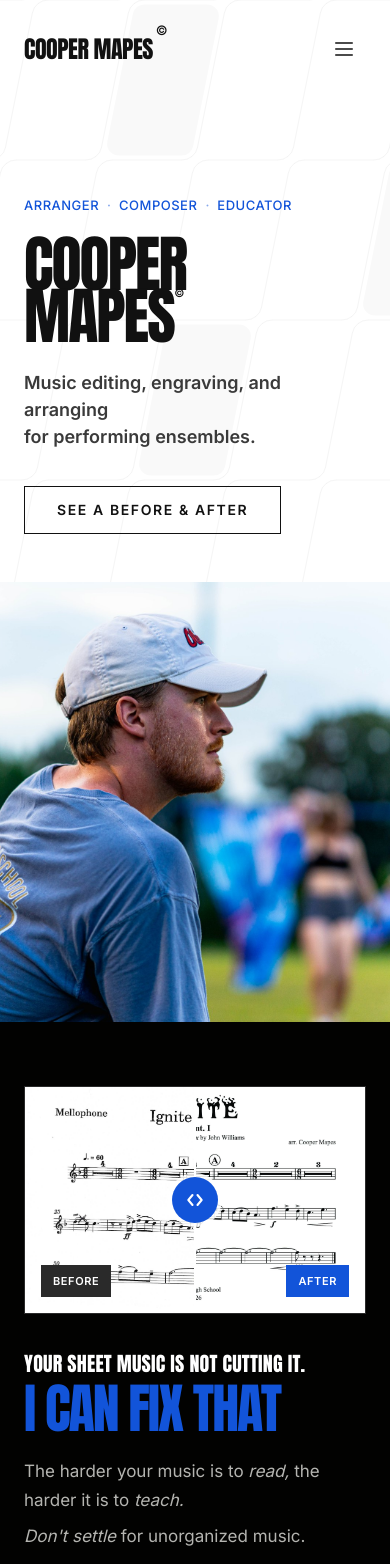
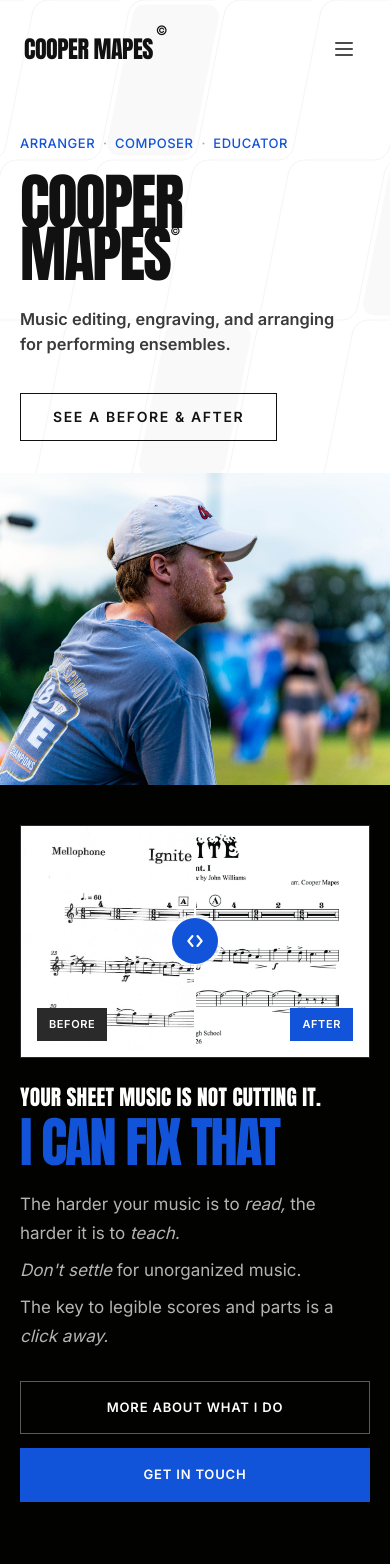
Before and after one commit to coopermapes/coopermapes.com, a Next.js app: page / in a window 390 px wide. Shown: the top 1564 px of the page. Built offline with nearby package versions, Linux system fonts and the light colour scheme.

Commit message:
feat(mobile): home page hero stack and before/after panel responsive layout

```diff
--- a/app/components/HomeSection.tsx
+++ b/app/components/HomeSection.tsx
@@ -3,6 +3,7 @@
 import { useEffect, useRef, useState } from "react";
 import { useRouter } from "next/navigation";
 import GridPattern from "./GridPattern";
+import { useIsMobile } from "../hooks/useIsMobile";
 
 function FadeUp({ delay, children, style }: { delay: number; children: React.ReactNode; style?: React.CSSProperties }) {
   const [visible, setVisible] = useState(false);
@@ -182,6 +183,7 @@ function CtaButton({ onClick }: { onClick: (e: React.MouseEvent) => void }) {
 export default function HomeSection() {
   const fixRef = useRef<HTMLDivElement>(null);
   const router = useRouter();
+  const isMobile = useIsMobile();
 
   const scrollToFix = (e: React.MouseEvent) => {
     e.preventDefault();
@@ -197,11 +199,31 @@ export default function HomeSection() {
   return (
     <section id="home">
       {/* ── Panel 1: Hero ── */}
-      <div style={{ position: "relative", overflow: "hidden", display: "flex", flexWrap: "wrap", flexDirection: "row-reverse", minHeight: "calc(100vh - 98px)", background: "#ffffff" }}>
+      <div style={{
+        position: "relative",
+        overflow: "hidden",
+        display: "flex",
+        flexWrap: "wrap",
+        flexDirection: isMobile ? "column" : "row-reverse",
+        minHeight: isMobile ? "auto" : "calc(100vh - 98px)",
+        background: "#ffffff",
+        paddingTop: isMobile ? 98 : 0,
+      }}>
         <GridPattern interactive />
 
         {/* Text column */}
-        <div style={{ flex: "1 1 460px", display: "flex", flexDirection: "column", justifyContent: "flex-start", padding: "clamp(24px,calc(27vh - 36px),384px) clamp(24px,5vw,64px) clamp(48px,6vw,96px)", position: "relative", zIndex: 1 }}>
+        <div style={{
+          flex: isMobile ? "0 0 auto" : "1 1 460px",
+          width: isMobile ? "100%" : undefined,
+          display: "flex",
+          flexDirection: "column",
+          justifyContent: "flex-start",
+          padding: isMobile
+            ? "clamp(32px,8vw,56px) clamp(20px,5vw,40px) clamp(32px,8vw,48px)"
+            : "clamp(24px,calc(27vh - 36px),384px) clamp(24px,5vw,64px) clamp(48px,6vw,96px)",
+          position: "relative",
+          zIndex: 1,
+        }}>
           {/* Eyebrow */}
           <div style={{ display: "flex", gap: 8, alignItems: "center", marginBottom: 22 }}>
             <FadeUp delay={550} style={{ display: "inline-block" }}>
@@ -231,7 +253,15 @@ export default function HomeSection() {
 
           {/* Subtitle */}
           <FadeUp delay={1050}>
-            <p style={{ fontSize: "clamp(18px,1.55vw,21px)", lineHeight: 1.5, fontWeight: 600, color: "#3A3A3A", margin: "26px 0 0", maxWidth: 440, textAlign: "left" }}>
+            <p style={{
+              fontSize: isMobile ? "clamp(16px,4.2vw,21px)" : "clamp(18px,1.55vw,21px)",
+              lineHeight: 1.5,
+              fontWeight: 600,
+              color: "#3A3A3A",
+              margin: "26px 0 0",
+              maxWidth: isMobile ? "100%" : 440,
+              textAlign: "left",
+            }}>
               Music editing, engraving, and arranging<br />for performing ensembles.
             </p>
           </FadeUp>
@@ -243,7 +273,15 @@ export default function HomeSection() {
         </div>
 
         {/* Photo column */}
-        <FadeUp delay={0} style={{ flex: "1 1 460px", alignSelf: "stretch", overflow: "hidden", minHeight: 440, background: "#EAEAEA", position: "relative" }}>
+        <FadeUp delay={0} style={{
+          flex: isMobile ? "0 0 auto" : "1 1 460px",
+          width: isMobile ? "100%" : undefined,
+          alignSelf: "stretch",
+          overflow: "hidden",
+          minHeight: isMobile ? "clamp(280px,80vw,420px)" : 440,
+          background: "#EAEAEA",
+          position: "relative",
+        }}>
           {/* eslint-disable-next-line @next/next/no-img-element */}
           <img
             src="/teaching.jpg"
@@ -255,23 +293,52 @@ export default function HomeSection() {
       </div>
 
       {/* ── Panel 2: Before/After (dark) ── */}
-      <div ref={fixRef} style={{ background: "#020201", display: "flex", flexWrap: "wrap", alignItems: "center", gap: "clamp(40px,5vw,72px)", padding: "clamp(64px,7vw,96px) clamp(24px,5vw,64px) clamp(32px,3.5vw,52px)" }}>
+      <div ref={fixRef} style={{
+        background: "#020201",
+        display: "flex",
+        flexWrap: "wrap",
+        alignItems: "center",
+        gap: isMobile ? "clamp(28px,7vw,48px)" : "clamp(40px,5vw,72px)",
+        padding: isMobile
+          ? "clamp(40px,9vw,64px) clamp(20px,5vw,40px) clamp(32px,7vw,52px)"
+          : "clamp(64px,7vw,96px) clamp(24px,5vw,64px) clamp(32px,3.5vw,52px)",
+      }}>
         {/* Slider */}
-        <div style={{ flex: "1 1 440px" }}>
+        <div style={{ flex: isMobile ? "0 0 100%" : "1 1 440px", width: isMobile ? "100%" : undefined }}>
           <ScrollFadeUp delay={0} scale>
             <BeforeAfterSlider />
           </ScrollFadeUp>
         </div>
 
         {/* Copy */}
-        <div style={{ flex: "1 1 380px" }}>
+        <div style={{ flex: isMobile ? "0 0 100%" : "1 1 380px", width: isMobile ? "100%" : undefined }}>
           <ScrollFadeUp delay={0}>
-            <span style={{ display: "block", fontFamily: "var(--font-anton)", fontWeight: 400, textTransform: "uppercase", color: "#ffffff", fontSize: "clamp(20px,2.86vw,38px)", lineHeight: 1.04, letterSpacing: ".2px", whiteSpace: "nowrap" }}>
+            <span style={{
+              display: "block",
+              fontFamily: "var(--font-anton)",
+              fontWeight: 400,
+              textTransform: "uppercase",
+              color: "#ffffff",
+              fontSize: isMobile ? "clamp(20px,5.5vw,32px)" : "clamp(20px,2.86vw,38px)",
+              lineHeight: 1.04,
+              letterSpacing: ".2px",
+              whiteSpace: isMobile ? "normal" : "nowrap",
+            }}>
               Your sheet music is not cutting it.
             </span>
           </ScrollFadeUp>
           <ScrollFadeUp delay={150} distance={32}>
-            <span style={{ display: "block", fontFamily: "var(--font-anton)", fontWeight: 400, textTransform: "uppercase", color: "#1254D9", fontSize: "clamp(54px,7.9vw,106px)", lineHeight: ".88", letterSpacing: "-2px", marginTop: 10 }}>
+            <span style={{
+              display: "block",
+              fontFamily: "var(--font-anton)",
+              fontWeight: 400,
+              textTransform: "uppercase",
+              color: "#1254D9",
+              fontSize: isMobile ? "clamp(54px,14vw,80px)" : "clamp(54px,7.9vw,106px)",
+              lineHeight: ".88",
+              letterSpacing: "-2px",
+              marginTop: 10,
+            }}>
               I can fix that
             </span>
           </ScrollFadeUp>
@@ -291,12 +358,18 @@ export default function HomeSection() {
             </p>
           </ScrollFadeUp>
           <ScrollFadeUp delay={700} rootMargin="0px 0px 200px 0px">
-            <div style={{ display: "flex", flexWrap: "wrap", gap: 14, marginTop: 30 }}>
+            <div style={{
+              display: "flex",
+              flexWrap: "wrap",
+              flexDirection: isMobile ? "column" : "row",
+              gap: 14,
+              marginTop: 30,
+            }}>
               <button
                 onClick={goTo("/services")}
                 onMouseEnter={(e) => { (e.currentTarget as HTMLButtonElement).style.borderColor = "#ffffff"; }}
                 onMouseLeave={(e) => { (e.currentTarget as HTMLButtonElement).style.borderColor = "rgba(255,255,255,.35)"; }}
-                style={{ background: "transparent", color: "#ffffff", border: "1.5px solid rgba(255,255,255,.35)", padding: "16px 24px", fontSize: 13, fontWeight: 600, letterSpacing: ".8px", textTransform: "uppercase", cursor: "pointer", transition: "border-color .2s ease", fontFamily: "var(--font-inter)", borderRadius: 0 }}
+                style={{ background: "transparent", color: "#ffffff", border: "1.5px solid rgba(255,255,255,.35)", padding: "16px 24px", fontSize: 13, fontWeight: 600, letterSpacing: ".8px", textTransform: "uppercase", cursor: "pointer", transition: "border-color .2s ease", fontFamily: "var(--font-inter)", borderRadius: 0, width: isMobile ? "100%" : undefined }}
               >
                 More About What I Do
               </button>
@@ -304,7 +377,7 @@ export default function HomeSection() {
                 onClick={goTo("/contact")}
                 onMouseEnter={(e) => { const b = e.currentTarget as HTMLButtonElement; b.style.background = "#0E45B5"; b.style.borderColor = "#0E45B5"; }}
                 onMouseLeave={(e) => { const b = e.currentTarget as HTMLButtonElement; b.style.background = "#1254D9"; b.style.borderColor = "#1254D9"; }}
-                style={{ background: "#1254D9", color: "#fff", border: "1.5px solid #1254D9", padding: "16px 24px", fontSize: 13, fontWeight: 600, letterSpacing: ".8px", textTransform: "uppercase", cursor: "pointer", transition: "background-color .2s ease, border-color .2s ease", fontFamily: "var(--font-inter)", borderRadius: 0 }}
+                style={{ background: "#1254D9", color: "#fff", border: "1.5px solid #1254D9", padding: "16px 24px", fontSize: 13, fontWeight: 600, letterSpacing: ".8px", textTransform: "uppercase", cursor: "pointer", transition: "background-color .2s ease, border-color .2s ease", fontFamily: "var(--font-inter)", borderRadius: 0, width: isMobile ? "100%" : undefined }}
               >
                 Get In Touch
               </button>
```
